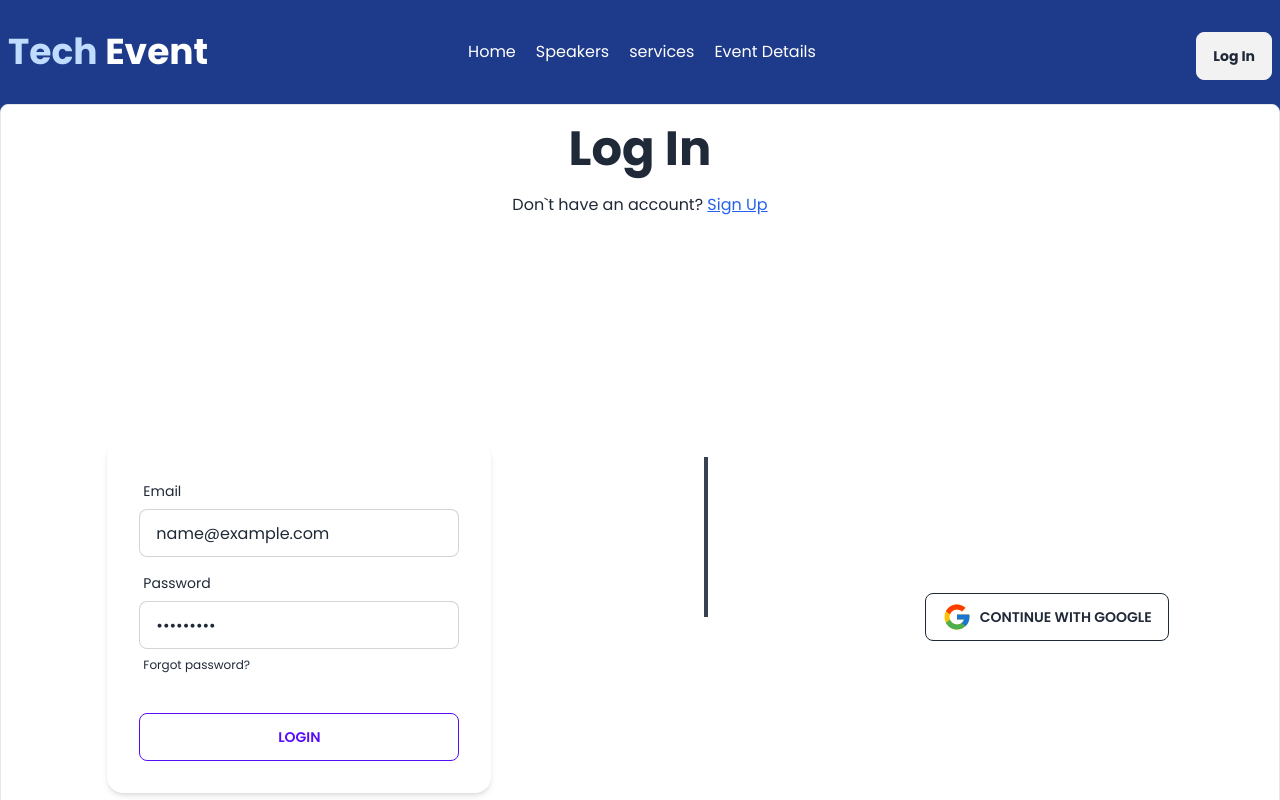
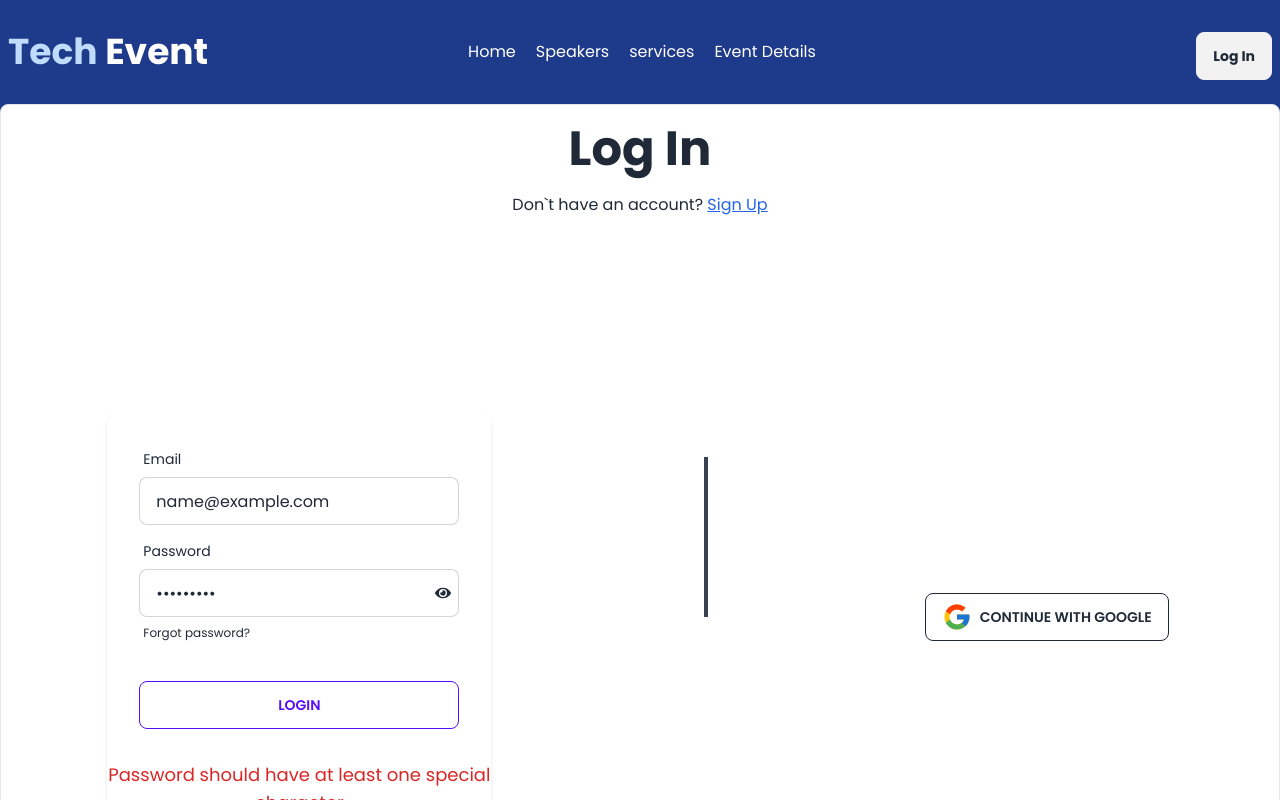
Before and after one commit to Mdshakhawatsa/Tech-Event, a React (Vite) app: page /login in a window 1280 px wide. Both pictures are taken after typing "name@example.com", "Sample123" into the empty fields and a click on the button "LOGIN". Shown: the top 800 px of the page. Built offline with nearby package versions, Linux system fonts and the light colour scheme; no server answers.

Commit message:
my website fully complite

```diff
--- a/src/pages/login/Login.jsx
+++ b/src/pages/login/Login.jsx
@@ -1,24 +1,25 @@
 import { Link } from "react-router-dom";
 import Navbar from "../Navbar/Navbar";
 import { FcGoogle } from "react-icons/fc";
-import { useContext } from "react";
+import { useContext, useState } from "react";
 import { AuthContext } from "../../providers/AuthProvider";
 import { GoogleAuthProvider, getAuth, signInWithPopup } from "firebase/auth";
 import app from "../../firebase/firebase.config";
+import { FaEye, FaEyeSlash } from 'react-icons/fa';
 
 
 
 const Login = () => {
     //
-const auth = getAuth (app);
+    const auth = getAuth(app);
     const provider = new GoogleAuthProvider();
-const handleGoogleSignIn = () =>{
+    const handleGoogleSignIn = () => {
         signInWithPopup(auth, provider)
-  .then(result =>{
+            .then(result => {
                 const user = result.user;
                 console.log(user);
             })
-  .catch(error =>{
+            .catch(error => {
                 console.log('error', error.message)
             })
     }
@@ -27,9 +28,12 @@ const handleGoogleSignIn = () =>{
 
 
     //
+    const [loginError, setloginError] = useState('');
+    const [succes, setSuccess] = useState('');
+    const [showPasswords, setshowPasswords] = useState(false);
+    //
 
-
-
+    //
 
 
 
@@ -44,8 +48,34 @@ const handleGoogleSignIn = () =>{
         const email = form.get('email');
         const password = form.get('password');
         console.log(email, password);
+
+        //
+        if (password.length < 6) {
+            setloginError('Passwor should be 6 charachters or longer');
+            return;
+        }
+        else if (!/[A-Z]/.test(password)) {
+            setloginError('Password shouls have one uper case');
+            return;
+        }
+        else if (!/[!@#$%^&*()_+{}[\]:;<>,.?~\\-]/.test(password)) {
+            setloginError('Password should have at least one special character');
+            return;
+        }
+
+
+        setloginError('');
+        setSuccess('');
+
+        //
+
+
+
+
+
+
         signIn(email, password)
-        .then(result =>{
+            .then(result => {
                 console.log(result.user)
             })
             .catch(error => {
@@ -84,7 +114,33 @@ const handleGoogleSignIn = () =>{
                                             <label className="label">
                                                 <span className="label-text">Password</span>
                                             </label>
-                                            <input type="password" name="password" placeholder="password" className="input input-bordered" required />
+
+
+                                            <div className="relative">
+                                                <input
+                                                    type={showPasswords ? "text" : "password"}
+                                                    name="password"
+                                                    placeholder="password"
+                                                    className="input input-bordered w-80"
+                                                    required />
+
+                                                <span className="absolute top-4 right-2" onClick={() => setshowPasswords(!showPasswords)}>
+
+                                                    {
+                                                        showPasswords ? <FaEyeSlash></FaEyeSlash> : <FaEye></FaEye>
+
+                                                    }
+
+                                                </span>
+
+
+
+                                            </div>
+
+
+
+
+
                                             <label className="label">
                                                 <a href="#" className="label-text-alt link link-hover">Forgot password?</a>
                                             </label>
@@ -95,6 +151,12 @@ const handleGoogleSignIn = () =>{
 
                                         </div>
                                     </form>
+                                    {
+                                        loginError && <p className="text-red-600 text-center text-lg mb-2">{loginError}</p>
+                                    }
+                                    {
+                                        succes && <p className="text-green-800 font-bold text-center text-xl mb-4">{succes}</p>
+                                    }
 
                                 </div>
                             </div>
--- a/src/pages/signup/SignUp.jsx
+++ b/src/pages/signup/SignUp.jsx
@@ -24,6 +24,7 @@ const SignUp = () => {
         const password = form.get('password');
         console.log(name, email, password);
 
+
         if (password.length < 6) {
             setsignupError('Passwor should be 6 charachters or longer');
             return;
@@ -32,6 +33,10 @@ const SignUp = () => {
             setsignupError('Password shouls have one uper case');
             return;
         }
+        else if (!/[!@#$%^&*()_+{}[\]:;<>,.?~\\-]/.test(password)) {
+            setsignupError('Password should have at least one special character');
+            return;
+          }
 
 
 
@@ -145,13 +150,13 @@ const SignUp = () => {
 
                     {/*  */}
 
-                    <div className="h-40 w-1 bg-gray-700 mt-60   "> </div>
+                    <div className="h-40 w-1 bg-gray-700 mt-60 hidden lg:block   "> </div>
 
                     {/*  */}
-                    <div className="hero-content   lg:flex-row-reverse">
+                    <div className="hero-content   lg:flex-row-reverse ">
                         <div className="text-center lg:text-left">
 
-                            <h1 className="text-xl text-purple-700">Please Register or SignIn</h1>
+                            <h1 className="text-xl text-purple-700">Please Register or SignUp</h1>
 
 
 
```
Lines whose indentation alone changed are shown as unchanged.
